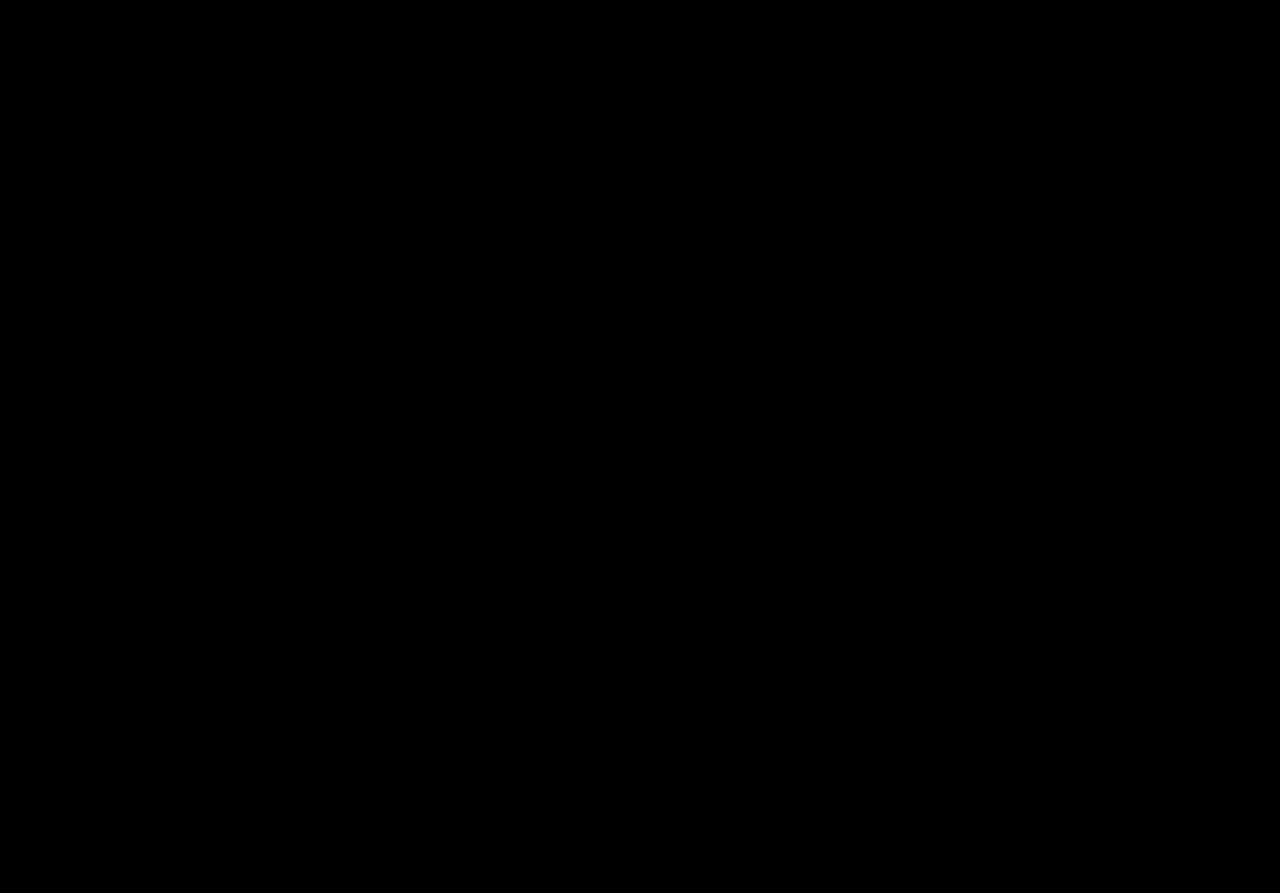
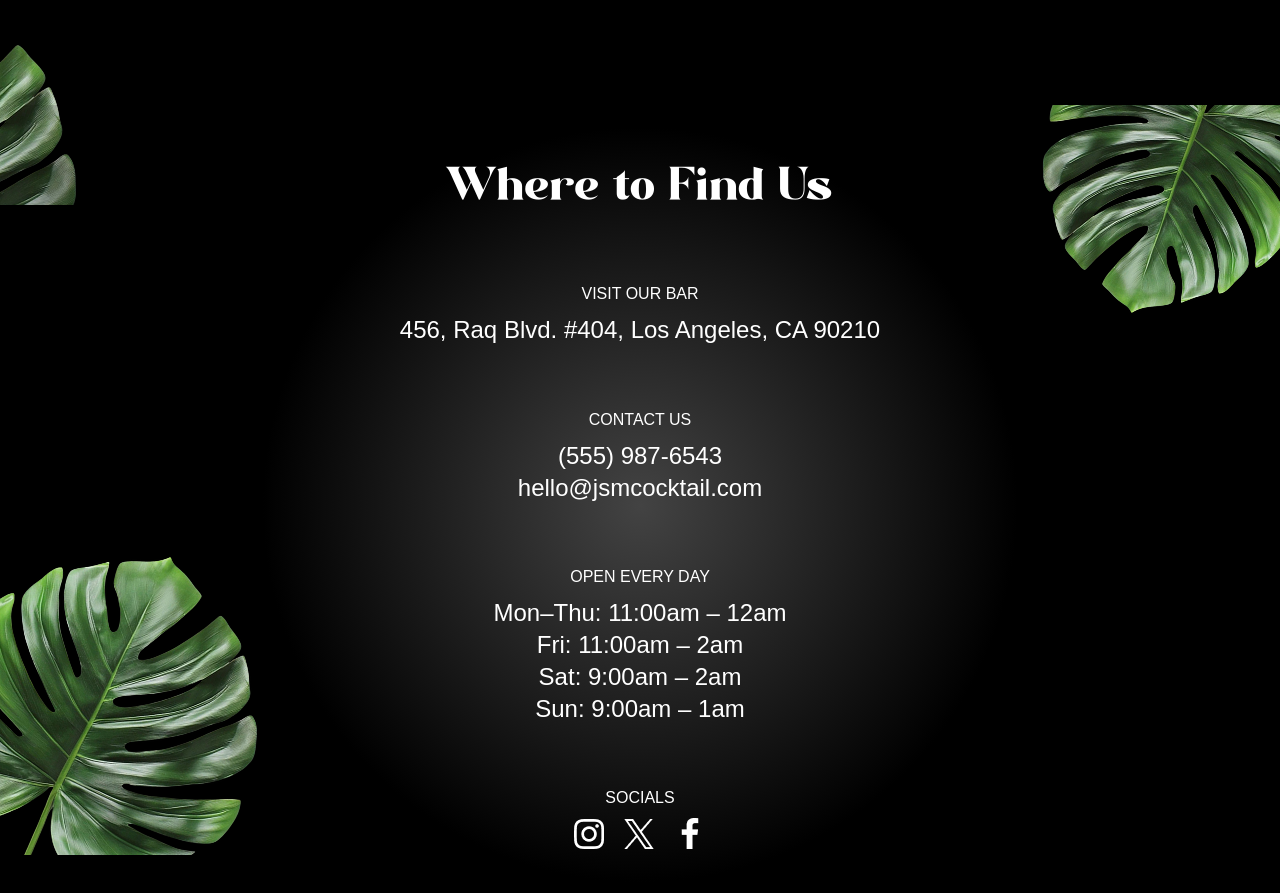
Before and after one commit to Coded-Adil/Drink-gsap, a React (Vite) app: page / in a window 1280 px wide. Shown: the part 5000-5893 px from the top of the page. Before the commit the page ends 5025 px from the top, so only its background shows below. Built offline with nearby package versions, Linux system fonts and the light colour scheme; a web font is replaced by a local one.

Commit message:
implement the footer section

```diff
--- a/constants/index.js
+++ b/constants/index.js
@@ -119,7 +119,7 @@
 const socials = [
  {
 	name: "Instagram",
-	icon: "/images/insta.png",
+	icon: "/images/1.png",
 	url: "#",
  },
  {
--- a/src/App.jsx
+++ b/src/App.jsx
@@ -6,6 +6,7 @@
 import About from "./components/About";
 import Art from "./components/Art";
 import Menu from "./components/Menu";
+import Contact from "./components/Contact";
 
 gsap.registerPlugin(ScrollTrigger, SplitText);
 
@@ -18,6 +19,7 @@
             <About />
             <Art />
             <Menu />
+            <Contact />
         </main>
     );
 };
--- /dev/null
+++ b/src/components/Contact.jsx
@@ -0,0 +1,88 @@
+import { useGSAP } from "@gsap/react";
+import { openingHours, socials } from "../../constants";
+import { SplitText } from "gsap/all";
+import gsap from "gsap";
+
+const Contact = () => {
+
+    useGSAP(() => {
+        const titleSplit = SplitText.create('#content h2', { type: 'words' });
+
+        const timeline = gsap.timeline({
+            scrollTrigger: {
+                trigger: '#contact',
+                start: 'top center',
+            },
+            ease: 'power1.inOut',
+        })
+
+        timeline.from(titleSplit.words, {
+            opacity: 0,
+            yPercent: 100,
+            stagger: 0.02,
+        })
+        .from('#contact h3, #contact p', {
+            opacity: 0,
+            yPercent: 100,
+            stagger: 0.02,
+        })
+        .to('#f-right-leaf', {
+            y: '-50',
+            duration: 1,
+            ease: 'power1.inOut',
+        })
+        .to('#f-left-leaf', {
+            y: '-50',
+            duration: 1,
+            ease: 'power1.inOut',
+        }, '<')
+    })
+
+    return (
+        <footer id="contact">
+            <img src="/images/footer-right-leaf.png" alt="leaf-right" id="f-right-leaf" />
+            <img src="/images/footer-left-leaf.png" alt="leaf-left" id="f-left-leaf" />
+
+            <div className="content">
+                <h2>Where to Find Us</h2>
+
+                <div>
+                    <h3>Visit Our Bar</h3>
+                    <p>456, Raq Blvd. #404, Los Angeles, CA 90210</p>
+                </div>
+
+                <div>
+                    <h3>Contact Us</h3>
+                    <p>(555) 987-6543</p>
+                    <p>hello@jsmcocktail.com</p>
+                </div>
+
+                <div>
+                    <h3>Open every day</h3>
+                    {
+                        openingHours.map((time) => (
+                            <p key={time.day}>
+                                {time.day}: {time.time}
+                            </p>
+                        ))
+                    }
+                </div>
+
+                <div>
+                    <h3>Socials</h3>
+                    <div className="flex-center gap-5">
+                        {
+                            socials.map((social) => (
+                                <a key={social.name} target="_blank" href={social.url} rel="noopener noreferrer" area-label={social.name }>
+                                    <img src={social.icon} alt={social.name} />
+                                </a>
+                            ))
+                        }
+                    </div>
+                </div>
+            </div>
+        </footer>
+    );
+};
+
+export default Contact;
```
Also changed, not shown: public/images/1.png (added), public/images/insta.png.
